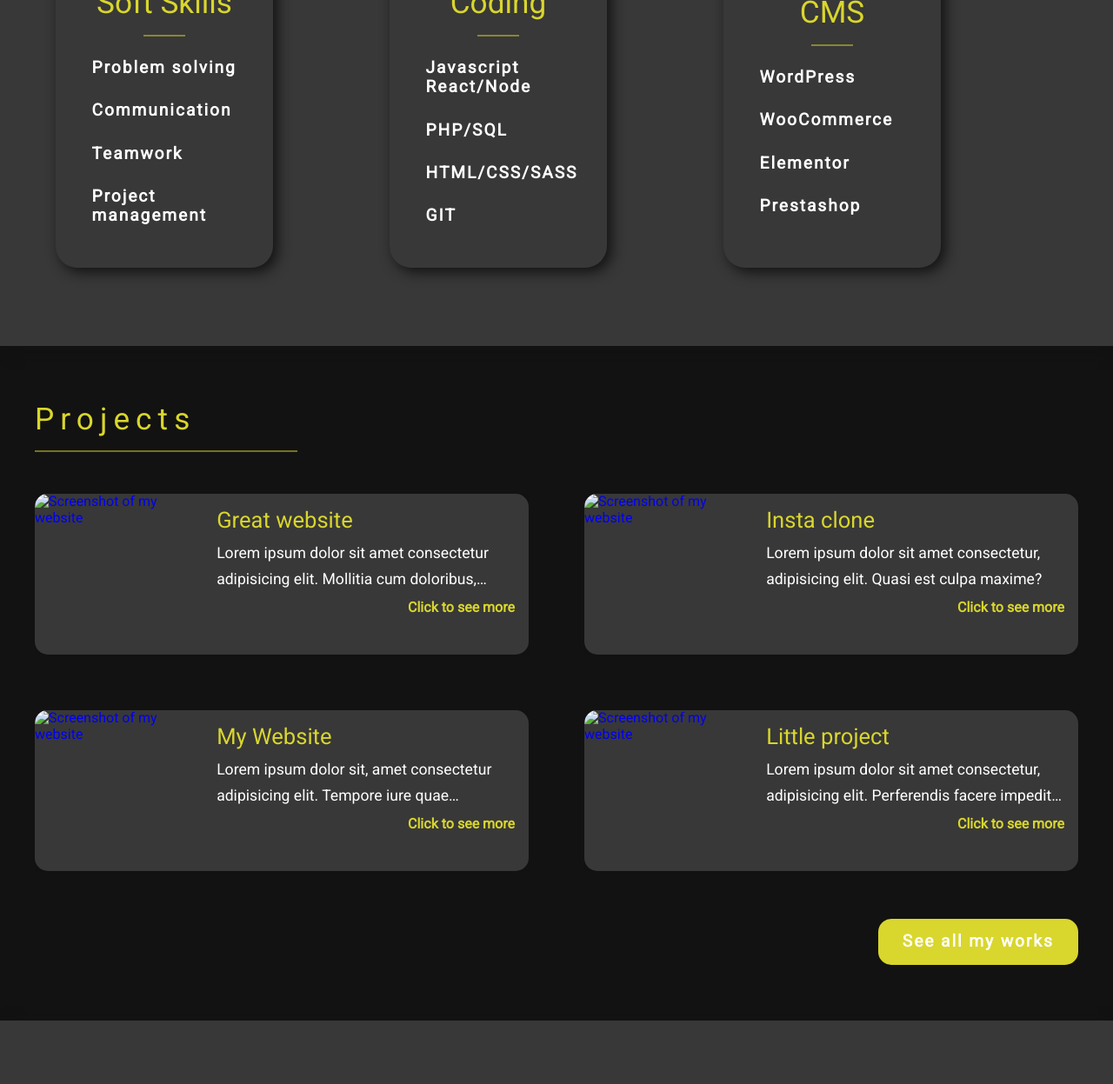
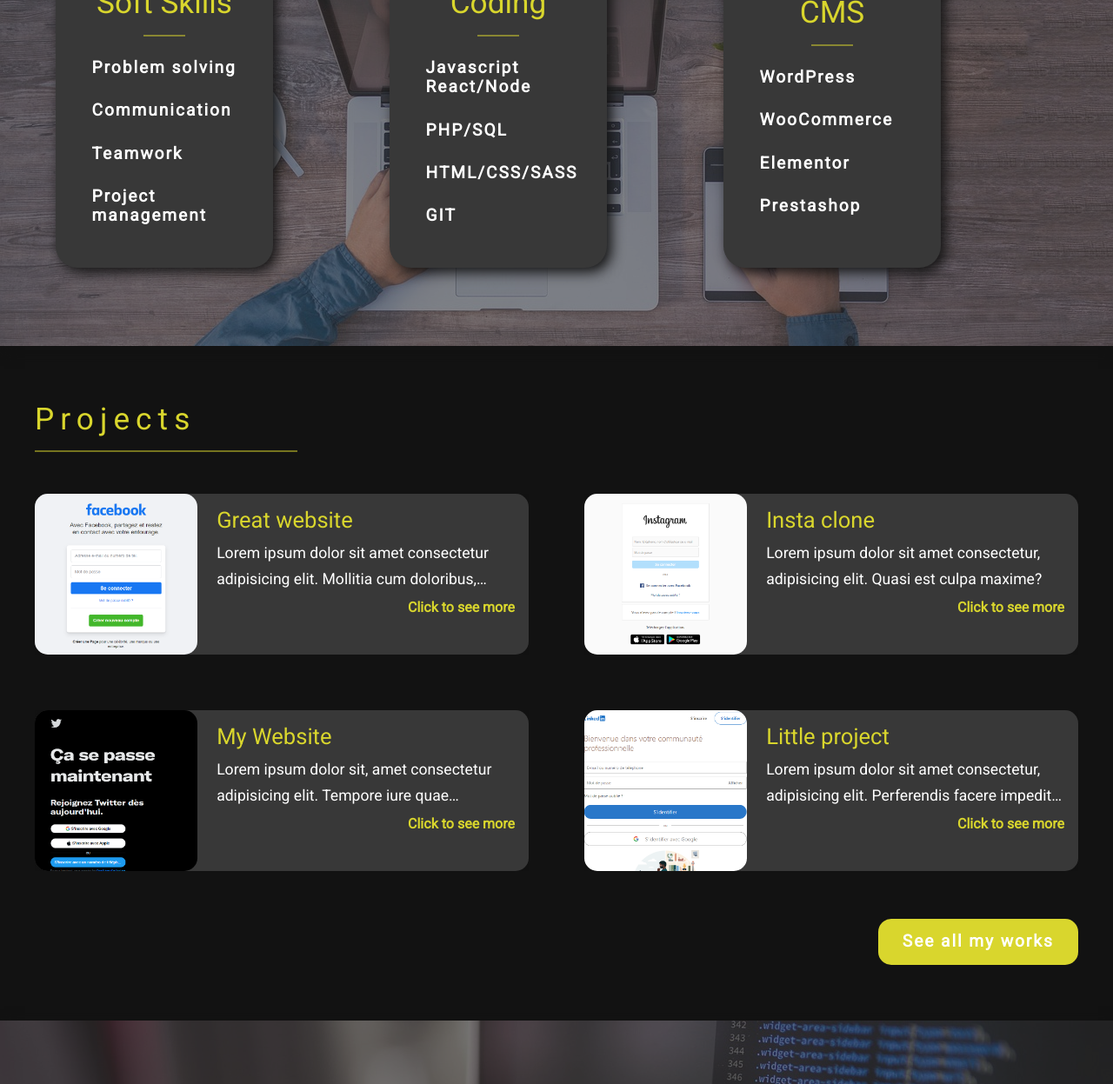
Before and after one commit to Lpiedagnel/Portfolio-template-for-web-developer, a website: page index.html in a window 1280 px wide. Shown: the part 1553-2800 px from the top of the page at 87% size. Drawn offline with Linux system fonts and the light colour scheme; the site is published under a folder, as on GitHub Pages, so addresses that start at the root find nothing.

Commit message:
Change img path

```diff
--- a/index.html
+++ b/index.html
@@ -157,7 +157,7 @@
             class="project__link"
             >
             <img
-                src="/images/website-screenshot-1.png"
+                src="./images/website-screenshot-1.png"
                 alt="Screenshot of my website"
                 class="project__img"
                 />
@@ -178,7 +178,7 @@
             class="project__link"
             >
             <img
-                src="/images/website-screenshot-2.png"
+                src="./images/website-screenshot-2.png"
                 alt="Screenshot of my website"
                 class="project__img"
               />
@@ -199,7 +199,7 @@
               class="project__link"
               >
               <img
-              src="/images/website-screenshot-3.png"
+              src="./images/website-screenshot-3.png"
                 alt="Screenshot of my website"
                 class="project__img"
                 />
@@ -220,7 +220,7 @@
             class="project__link"
             >
             <img
-                src="/images/website-screenshot-4.png"
+                src="./images/website-screenshot-4.png"
                 alt="Screenshot of my website"
                 class="project__img"
                 />
--- a/sass/components/_contact.scss
+++ b/sass/components/_contact.scss
@@ -5,7 +5,7 @@
   height: 600px;
 
   &__img {
-    background-image: url("../../images/contact-web-developer.jpg");
+    background-image: url("./images/contact-web-developer.jpg");
     width: 100%;
     opacity: 0.4;
     background-size: cover;
--- a/sass/components/_hero.scss
+++ b/sass/components/_hero.scss
@@ -3,7 +3,7 @@
   box-shadow: 5px 5px 15px $primary-color-dark;
 
   &__img {
-    background-image: url("../../images/header-web-developer-portfolio.jpg");
+    background-image: url("./images/header-web-developer-portfolio.jpg");
     width: 100%;
     height: 100vh;
     opacity: 0.4;
--- a/sass/components/_skills.scss
+++ b/sass/components/_skills.scss
@@ -5,7 +5,7 @@
   min-height: 600px;
 
   &__img {
-    background-image: url("../../images/skills-web-developer-portfolio.jpg");
+    background-image: url("./images/skills-web-developer-portfolio.jpg");
     width: 100%;
     opacity: 0.4;
     background-size: cover;
```
Also changed, not shown: style.css, 1 other file.
